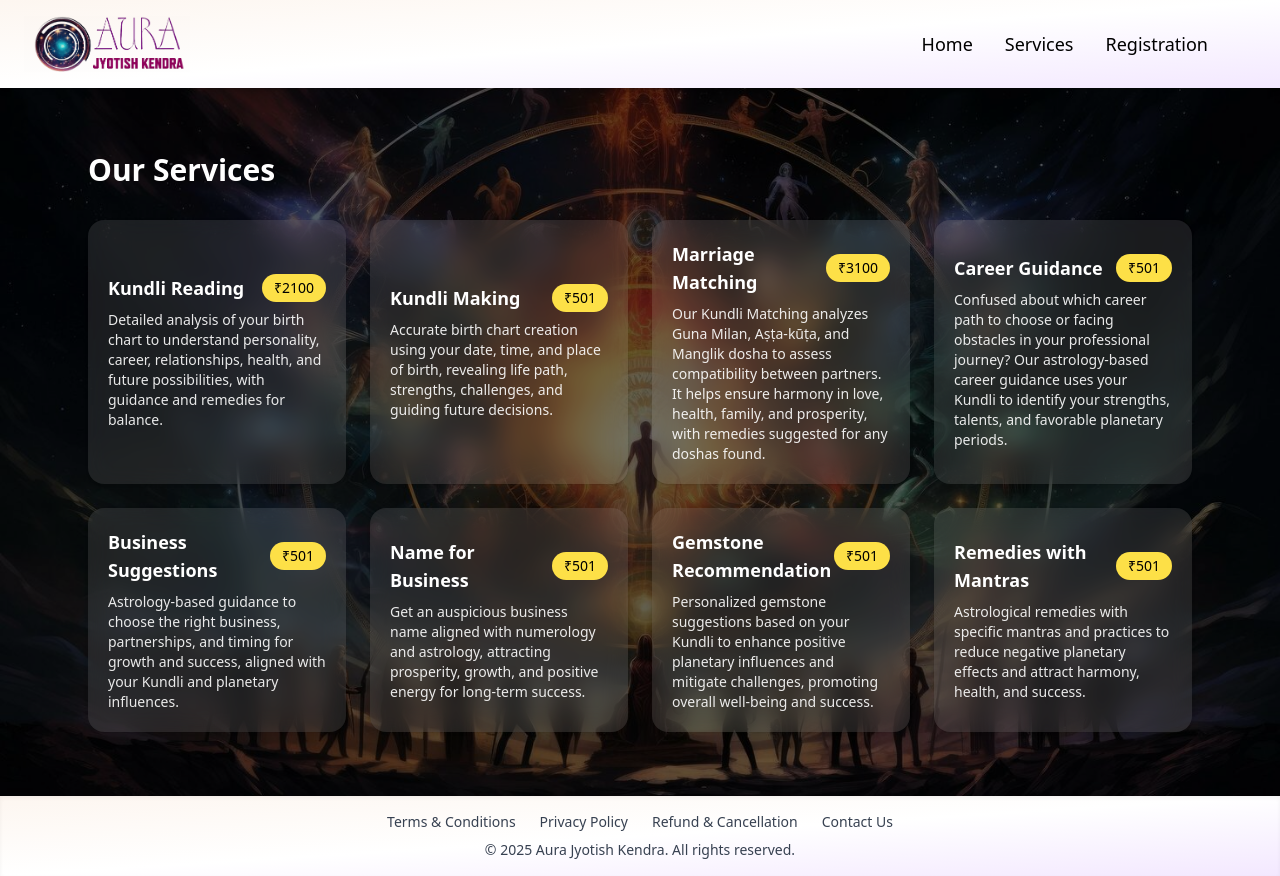
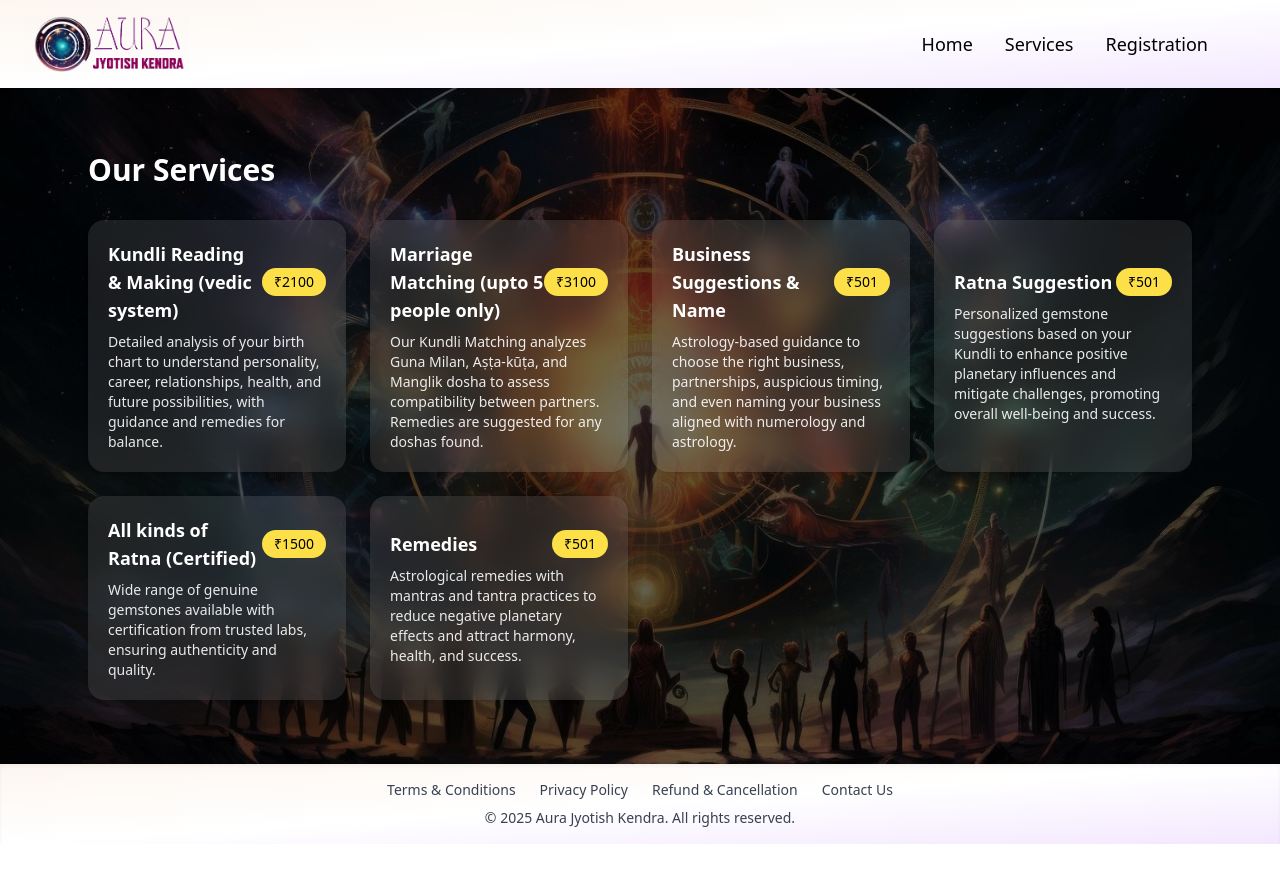
Before and after one commit to RiteshSinghSisodiya/astro_frontend, a React (Vite) app: page /service in a window 1280 px wide. After the commit the page ends 844 px from the top, so only its background shows below. Built offline with nearby package versions, Linux system fonts and the light colour scheme.

Commit message:
amount bug fix

```diff
--- a/src/i18n.js
+++ b/src/i18n.js
@@ -1,12 +1,13 @@
-import i18n from 'i18next'
-import { initReactI18next } from 'react-i18next'
+import i18n from "i18next";
+import { initReactI18next } from "react-i18next";
 
 const resources = {
   en: {
     translation: {
       // Existing Content
       title: "Welcome to the World of Astrology",
-      description: "Discover your stars and future with us. Personalized horoscopes, birth chart analysis, and guidance for career, love, and health.",
+      description:
+        "Discover your stars and future with us. Personalized horoscopes, birth chart analysis, and guidance for career, love, and health.",
       register: "Register Now",
       fullname: "Full Name",
       phone: "Phone Number",
@@ -22,56 +23,60 @@ const resources = {
       astro_points_p1: "Daily, weekly & monthly horoscopes tailored to you.",
       astro_points_p2: "Detailed Kundli (birth chart) and planetary transits.",
       astro_points_p3: "Consultations for marriage, career, finance & health.",
+      experience_years: "34+ Years of Experience",
+      kundli_count: "150,000+ Kundlis Prepared",
 
-      legacy_title: "Honoring the Legacy of Late Pandit Kalyan Dutt Sharma: A Renowned Mahamahopadhyaya and Scholar.",
+      legacy_title:
+        "Honoring the Legacy of Late Pandit Kalyan Dutt Sharma: A Renowned Mahamahopadhyaya and Scholar.",
       tagline: "Helping You To Bring Back Your Smile.",
-      aura_intro: "Experts of AURA JYOTISH KENDRA provide personalized astrological guidance to help individuals understand their life path and regain their sense of joy.",
+      aura_intro:
+        "Experts of AURA JYOTISH KENDRA provide personalized astrological guidance to help individuals understand their life path and regain their sense of joy.",
 
       // New: Services
       services_title: "Our Services",
       services: {
         kundli_reading: {
-          name: "Kundli Reading",
-          description: "Detailed analysis of your birth chart to understand personality, career, relationships, health, and future possibilities, with guidance and remedies for balance."
-        },
-        kundli_making: {
-          name: "Kundli Making",
-          description: "Accurate birth chart creation using your date, time, and place of birth, revealing life path, strengths, challenges, and guiding future decisions."
+          name: "Kundli Reading & Making (vedic system)",
+          description:
+            "Detailed analysis of your birth chart to understand personality, career, relationships, health, and future possibilities, with guidance and remedies for balance.",
         },
         marriage_matching: {
-          name: "Marriage Matching",
-          description: "Our Kundli Matching analyzes Guna Milan, Aṣṭa-kūṭa, and Manglik dosha to assess compatibility between partners. It helps ensure harmony in love, health, family, and prosperity, with remedies suggested for any doshas found."
+          name: "Marriage Matching (upto 5 people only)",
+          description:
+            "Our Kundli Matching analyzes Guna Milan, Aṣṭa-kūṭa, and Manglik dosha to assess compatibility between partners. Remedies are suggested for any doshas found.",
         },
-        career_guidance: {
-          name: "Career Guidance",
-          description: "Confused about which career path to choose or facing obstacles in your professional journey? Our astrology-based career guidance uses your Kundli to identify your strengths, talents, and favorable planetary periods."
+        business: {
+          name: "Business Suggestions & Name",
+          description:
+            "Astrology-based guidance to choose the right business, partnerships, auspicious timing, and even naming your business aligned with numerology and astrology.",
         },
-        business_suggestions: {
-          name: "Business Suggestions",
-          description: "Astrology-based guidance to choose the right business, partnerships, and timing for growth and success, aligned with your Kundli and planetary influences."
+        ratna_suggestion: {
+          name: "Ratna Suggestion",
+          description:
+            "Personalized gemstone suggestions based on your Kundli to enhance positive planetary influences and mitigate challenges, promoting overall well-being and success.",
         },
-        business_name: {
-          name: "Name for Business",
-          description: "Get an auspicious business name aligned with numerology and astrology, attracting prosperity, growth, and positive energy for long-term success."
+        all_ratna: {
+          name: "All kinds of Ratna (Certified)",
+          description:
+            "Wide range of genuine gemstones available with certification from trusted labs, ensuring authenticity and quality.",
         },
-        gemstone_recommendation: {
-          name: "Gemstone Recommendation",
-          description: "Personalized gemstone suggestions based on your Kundli to enhance positive planetary influences and mitigate challenges, promoting overall well-being and success."
+        remedies: {
+          name: "Remedies",
+          description:
+            "Astrological remedies with mantras and tantra practices to reduce negative planetary effects and attract harmony, health, and success.",
         },
-        remedies_mantras: {
-          name: "Remedies with Mantras",
-          description: "Astrological remedies with specific mantras and practices to reduce negative planetary effects and attract harmony, health, and success."
-        }
       },
-      opening_form: "Opening form…"
-    }
+
+      opening_form: "Opening form…",
+    },
   },
 
   hi: {
     translation: {
       // Existing Content
       title: "ज्योतिष की दुनिया में आपका स्वागत है",
-      description: "हमारे साथ अपने सितारों और भविष्य को जानें। निजी राशिफल, जन्म कुंडली विश्लेषण और करियर, प्रेम व स्वास्थ्य के लिए मार्गदर्शन।",
+      description:
+        "हमारे साथ अपने सितारों और भविष्य को जानें। निजी राशिफल, जन्म कुंडली विश्लेषण और करियर, प्रेम व स्वास्थ्य के लिए मार्गदर्शन।",
       register: "अभी पंजीकरण करें",
       fullname: "पूरा नाम",
       phone: "फोन नंबर",
@@ -87,58 +92,58 @@ const resources = {
       astro_points_p1: "आपके लिए दैनिक, साप्ताहिक और मासिक राशिफल।",
       astro_points_p2: "विस्तृत कुंडली और ग्रहों के गोचर।",
       astro_points_p3: "विवाह, करियर, वित्त और स्वास्थ्य पर सलाह।",
+      experience_years: "34+ वर्षों का अनुभव",
+      kundli_count: "150,000+ कुंडलियाँ तैयार",
 
-      legacy_title: "स्वर्गीय पंडित कल्याण दत्त शर्मा की विरासत का सम्मान: एक प्रसिद्ध महामहोपाध्याय और विद्वान।",
+      legacy_title:
+        "स्वर्गीय पंडित कल्याण दत्त शर्मा की विरासत का सम्मान: एक प्रसिद्ध महामहोपाध्याय और विद्वान।",
       tagline: "आपकी मुस्कान वापस लाने में मदद।",
-      aura_intro: "आभा ज्योतिष केंद्र के विशेषज्ञ व्यक्तिगत ज्योतिषीय मार्गदर्शन प्रदान करते हैं ताकि लोग अपने जीवन पथ को समझ सकें और अपनी खुशी को फिर से पा सकें।",
+      aura_intro:
+        "आभा ज्योतिष केंद्र के विशेषज्ञ व्यक्तिगत ज्योतिषीय मार्गदर्शन प्रदान करते हैं ताकि लोग अपने जीवन पथ को समझ सकें और अपनी खुशी को फिर से पा सकें।",
 
       // New: Services
       services_title: "हमारी सेवाएँ",
       services: {
         kundli_reading: {
-          name: "कुंडली पाठ",
-          description: "आपकी जन्म कुंडली का विस्तृत विश्लेषण जिससे व्यक्तित्व, करियर, रिश्ते, स्वास्थ्य और भविष्य की संभावनाओं को समझा जा सके, संतुलन के लिए मार्गदर्शन और उपाय।"
-        },
-        kundli_making: {
-          name: "कुंडली निर्माण",
-          description: "आपकी जन्म तिथि, समय और स्थान के आधार पर सटीक जन्म कुंडली निर्माण, जीवन पथ, ताकत, चुनौतियाँ और भविष्य के निर्णयों में मार्गदर्शन।"
+          name: "कुंडली पाठ और निर्माण (वैदिक प्रणाली)",
+          description:
+            "आपकी जन्म कुंडली का विस्तृत विश्लेषण जिससे व्यक्तित्व, करियर, रिश्ते, स्वास्थ्य और भविष्य की संभावनाओं को समझा जा सके, संतुलन के लिए मार्गदर्शन और उपाय।",
         },
         marriage_matching: {
-          name: "विवाह मिलान",
-          description: "गुण मिलान, अष्टकूट और मांगलिक दोष का विश्लेषण करके दंपत्ति की अनुकूलता सुनिश्चित करना। प्रेम, स्वास्थ्य, परिवार और समृद्धि में सामंजस्य बनाए रखने में मदद।"
+          name: "विवाह मिलान (केवल 5 लोगों तक)",
+          description:
+            "गुण मिलान, अष्टकूट और मांगलिक दोष का विश्लेषण करके दंपत्ति की अनुकूलता सुनिश्चित करना। पाए गए दोषों के लिए उपाय सुझाए जाते हैं।",
         },
-        career_guidance: {
-          name: "कैरियर मार्गदर्शन",
-          description: "कैरियर को लेकर उलझन में हैं या पेशेवर जीवन में बाधाओं का सामना कर रहे हैं? ज्योतिष आधारित मार्गदर्शन आपकी कुंडली से आपके गुण, प्रतिभा और अनुकूल ग्रहों की अवधि पहचानता है।"
+        business: {
+          name: "व्यवसाय सुझाव एवं नाम",
+          description:
+            "सही व्यवसाय, साझेदारी, शुभ समय और अंकज्योतिष व ज्योतिष आधारित व्यवसाय नाम के लिए मार्गदर्शन।",
         },
-        business_suggestions: {
-          name: "व्यवसाय सुझाव",
-          description: "आपके कुंडली और ग्रहों की स्थिति के आधार पर सही व्यवसाय, साझेदारी और सफलता के समय की ज्योतिषीय सलाह।"
+        ratna_suggestion: {
+          name: "रत्न सुझाव",
+          description:
+            "आपकी कुंडली के आधार पर व्यक्तिगत रत्न सुझाव, सकारात्मक ग्रह प्रभावों को बढ़ाने और चुनौतियों को कम करने के लिए।",
         },
-        business_name: {
-          name: "व्यवसाय के लिए नाम",
-          description: "अंकज्योतिष और ज्योतिष से जुड़े शुभ व्यवसाय नाम प्राप्त करें, जो समृद्धि और सकारात्मक ऊर्जा को आकर्षित करता है।"
+        all_ratna: {
+          name: "सभी प्रकार के रत्न (प्रमाणित)",
+          description:
+            "विश्वसनीय प्रयोगशालाओं से प्रमाणित असली रत्न उपलब्ध, गुणवत्ता और प्रामाणिकता की गारंटी।",
         },
-        gemstone_recommendation: {
-          name: "रत्न सिफारिश",
-          description: "आपकी कुंडली के आधार पर व्यक्तिगत रत्न सुझाव, सकारात्मक ग्रह प्रभावों को बढ़ाने और चुनौतियों को कम करने के लिए।"
+        remedies: {
+          name: "उपाय",
+          description:
+            "ग्रहों के नकारात्मक प्रभावों को कम करने और सामंजस्य, स्वास्थ्य और सफलता को आकर्षित करने के लिए मंत्र और तंत्र आधारित ज्योतिषीय उपाय।",
         },
-        remedies_mantras: {
-          name: "मंत्रों से उपाय",
-          description: "विशेष मंत्रों और ज्योतिषीय उपायों के माध्यम से ग्रहों के नकारात्मक प्रभावों को कम करें और सामंजस्य, स्वास्थ्य और सफलता को आकर्षित करें।"
-        }
       },
-      opening_form: "फ़ॉर्म खोल रहा है…"
-    }
-  }
-}
+      opening_form: "फ़ॉर्म खोल रहा है…",
+    },
+  },
+};
 
-i18n
-  .use(initReactI18next)
-  .init({
-    resources,
-    lng: 'en', // default language
-    interpolation: { escapeValue: false }
-  })
+i18n.use(initReactI18next).init({
+  resources,
+  lng: "en", // default language
+  interpolation: { escapeValue: false },
+});
 
-export default i18n
+export default i18n;
--- a/src/pages/Landing.jsx
+++ b/src/pages/Landing.jsx
@@ -40,6 +40,8 @@ export default function Landing() {
               <li>• {t("astro_points_p1")}</li>
               <li>• {t("astro_points_p2")}</li>
               <li>• {t("astro_points_p3")}</li>
+              <li>• {t("experience_years")}</li>
+              <li>• {t("kundli_count")}</li>
             </ul>
 
             <Link to="/register">
--- a/src/pages/Payment.jsx
+++ b/src/pages/Payment.jsx
@@ -9,7 +9,7 @@ export default function Payment() {
   const amount = state?.price || 1
   const [formData, setFormData] = useState(() => ({
     ...state?.formData,
-    amount: state.price
+    amount: amount
   }))
   const [loading, setLoading] = useState(false)
 
--- a/src/pages/Service.jsx
+++ b/src/pages/Service.jsx
@@ -3,16 +3,14 @@ import { useNavigate } from 'react-router-dom'
 import { useTranslation } from 'react-i18next'
 import astroBg from '../assets/astro.jpg'
 
-
 const SERVICES = [
   { id: 'kundli_reading', price: 2100 },
-  { id: 'kundli_making', price: 501 },
   { id: 'marriage_matching', price: 3100 },
-  { id: 'career_guidance', price: 501 },
-  { id: 'business_suggestions', price: 501 },
-  { id: 'business_name', price: 501 },
-  { id: 'gemstone_recommendation', price: 501 },
-  { id: 'remedies_mantras', price: 501 }
+  { id: 'business', price: 501 },
+  { id: 'ratna_suggestion', price: 501 },
+  { id: 'all_ratna', price: 1500 }, // you can adjust price as needed
+  { id: 'remedies', price: 501 }
+
 ]
 
 export default function Services() {
@@ -62,7 +60,9 @@ export default function Services() {
                 {t(`services.${svc.id}.description`)}
               </p>
               {active?.id === svc.id && (
-                <p className="mt-3 text-xs opacity-100">{t("opening_form") || "Opening form…"}</p>
+                <p className="mt-3 text-xs opacity-100">
+                  {t("opening_form") || "Opening form…"}
+                </p>
               )}
             </button>
           ))}
```
